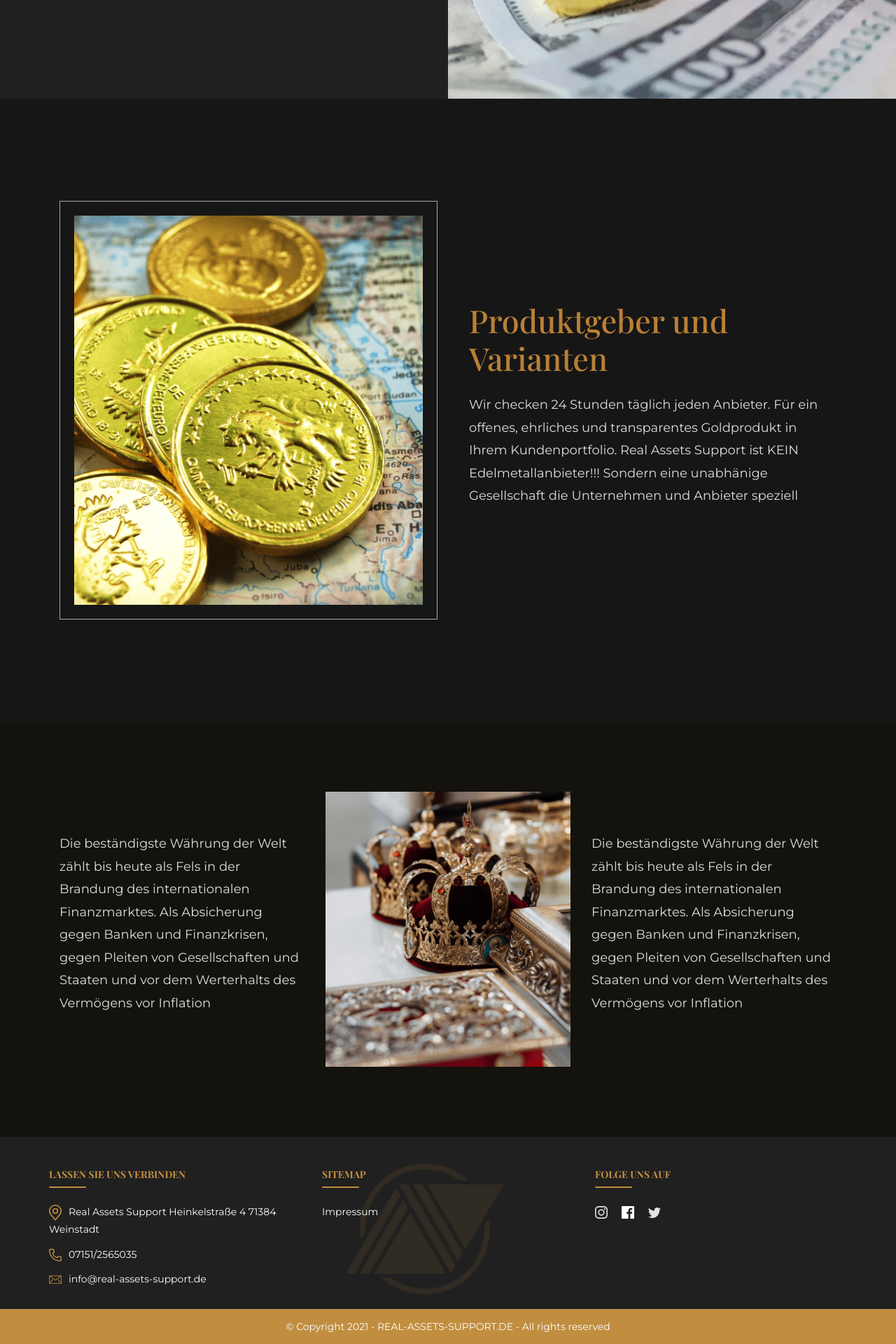
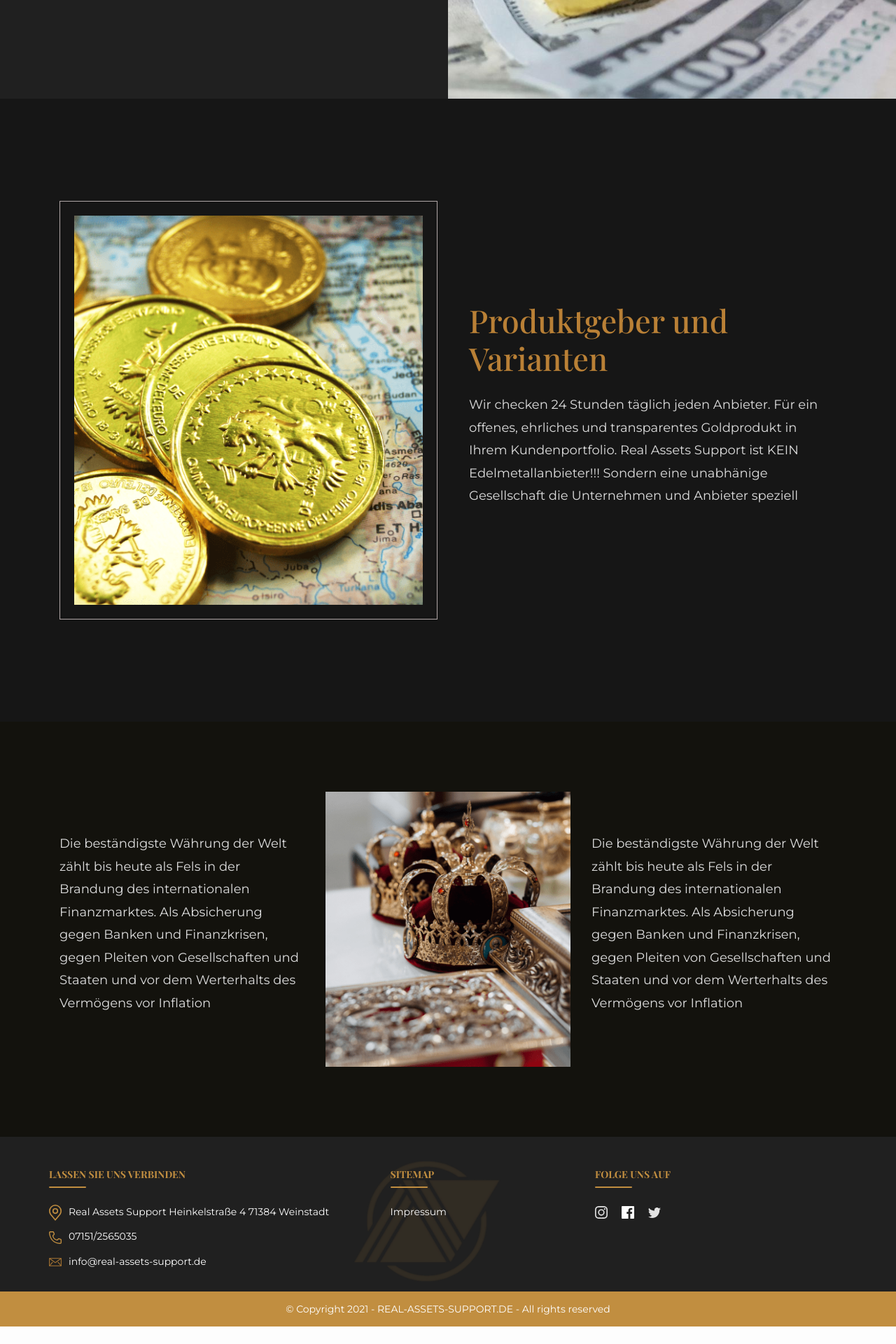
Before and after one commit to vosaul/Selim-RA, a Jekyll site: the page built from index.html, in a window 1280 px wide. Shown: the part 4288-6208 px from the top of the page at 70% size. Built offline with Jekyll 4.4.1, drawn with Linux system fonts in a browser that asks for light colours; nearby versions of some CDN libraries; some web fonts are replaced; a script that is not in the unit is left out; after the commit the page ends 6183 px from its top, so only the background shows below that.

Commit message:
Update footer.html

```diff
--- a/_includes/footer.html
+++ b/_includes/footer.html
@@ -2,7 +2,7 @@
 <section class="footer pt-3 ">
   <div class="container">
     <div class="row">
-      <div class="col-lg-4 col-sm-6">
+      <div class="col-lg-5 col-sm-6">
         <h6 class="ftr_title">LASSEN SIE UNS VERBINDEN </h6>
         <ul>
           <li><a href="#"><img src="images/location.svg">Real Assets Support Heinkelstraße 4 71384 Weinstadt </a></li>
@@ -11,7 +11,7 @@
           </li>
         </ul>
       </div>
-      <div class="col-lg-4 col-sm-6">
+      <div class="col-lg-3 col-sm-6">
         <h6 class="ftr_title">SITEMAP</h6>
         <ul>
           <li><a href="/impressum">Impressum </a></li>
```
